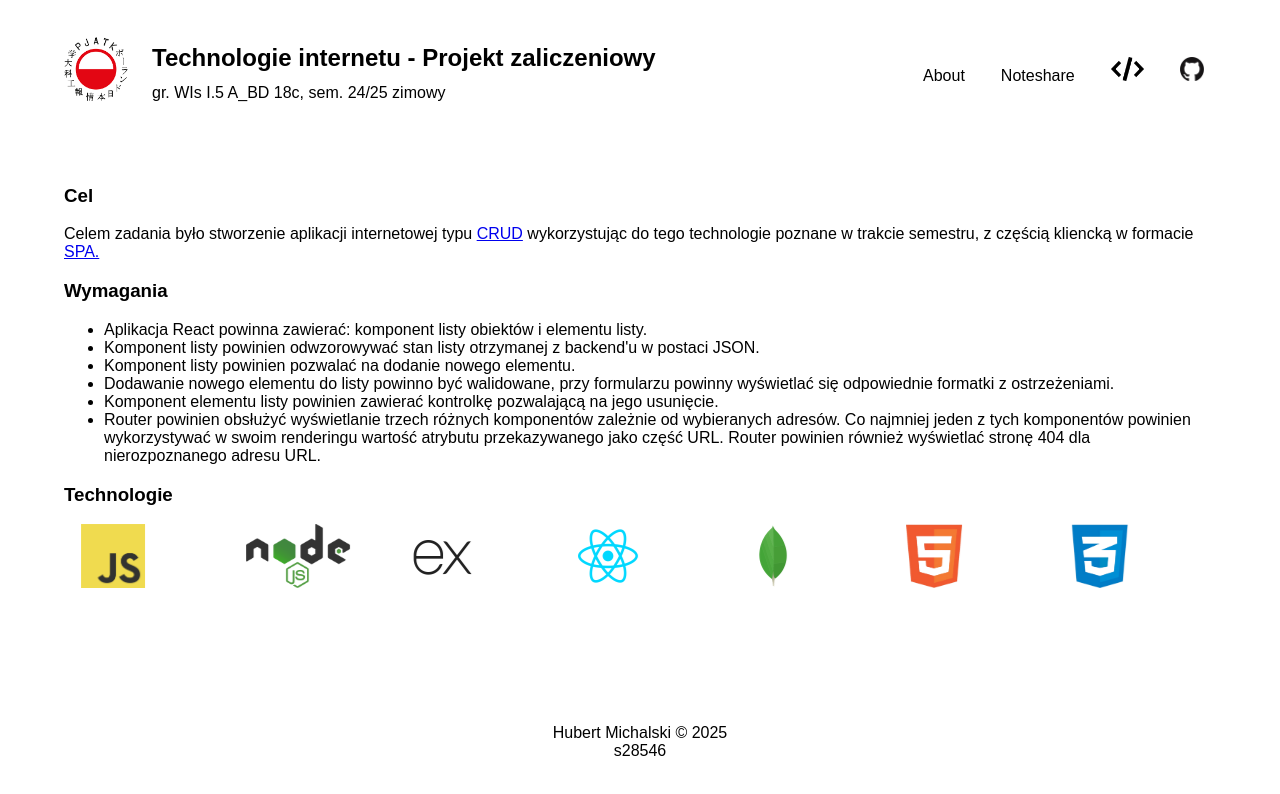
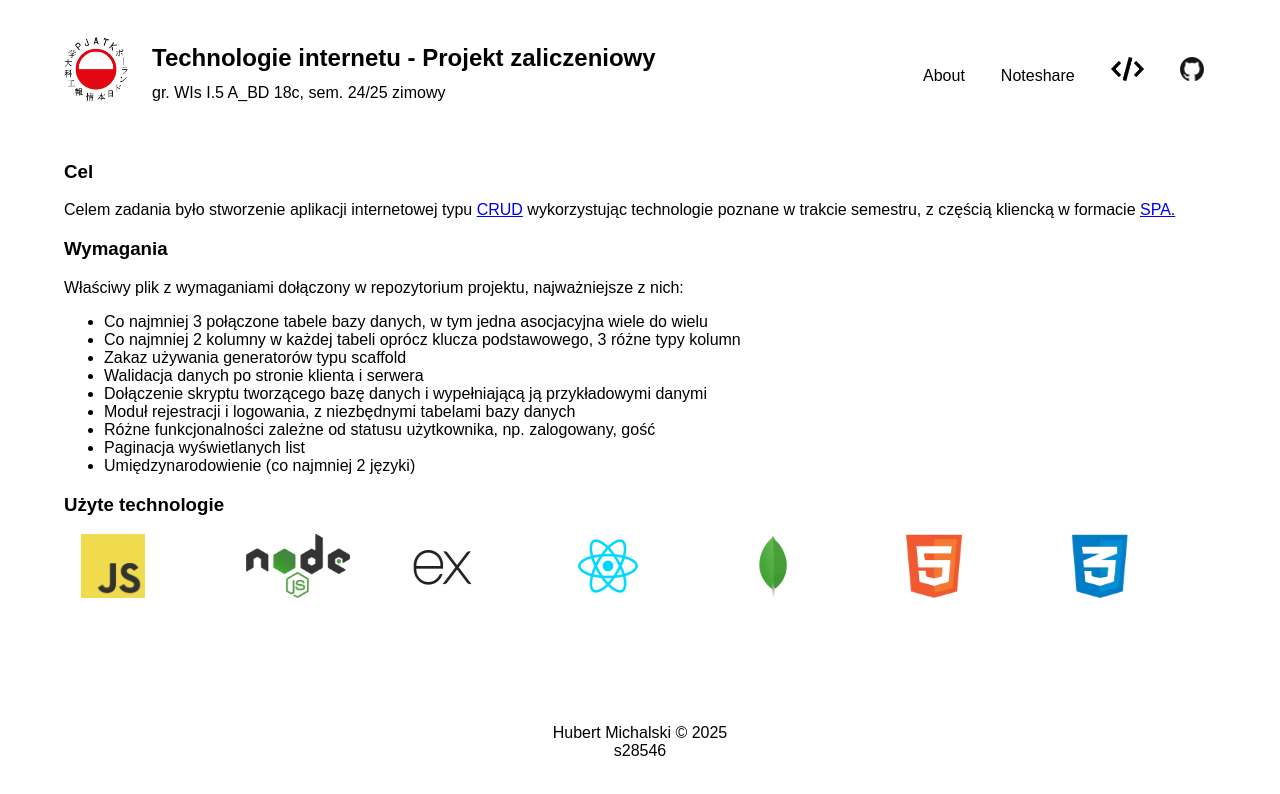
Before and after one commit to hmichalski/noteshare, a React (Create React App) app in the folder client/app/: page / in a window 1280 px wide. Shown: the top 794 px of the page. Built offline with nearby package versions, Linux system fonts and the light colour scheme; the HTML template or start-up script is replaced by a standard one.

Commit message:
updated about page

```diff
--- a/client/app/src/App.js
+++ b/client/app/src/App.js
@@ -2,7 +2,7 @@ import React from 'react';
 import { BrowserRouter, Routes, Route } from 'react-router-dom';
 
 import Layout from './components/Layout/Layout';
-import Notes from './components/Notes/Notes';
+import Notes from './components/Notes/Noteshare';
 import NotFound from './components/NotFound/NotFound';
 import About from './components/About/About';
 
@@ -12,7 +12,7 @@ function App() {
       <Routes>
         <Route path="/" element={<Layout />}>
           <Route index element={<About />} />
-          <Route path="notes" element={<Notes />} />
+          <Route path="noteshare" element={<Notes />} />
           {/* Catch-all route for 404 */}
           <Route path="*" element={<NotFound />} />
         </Route>
--- a/client/app/src/components/About/About.js
+++ b/client/app/src/components/About/About.js
@@ -6,32 +6,24 @@ function About() {
             <h3>Cel</h3>
             <p>
                   Celem zadania było stworzenie aplikacji internetowej typu <a href="https://en.wikipedia.org/wiki/Create,_read,_update_and_delete">CRUD</a>
-                  &nbsp;wykorzystując do tego technologie poznane w trakcie semestru, z częścią kliencką w formacie <a href="https://en.wikipedia.org/wiki/Single-page_application">SPA.</a>
+                  &nbsp;wykorzystując technologie poznane w trakcie semestru, z częścią kliencką w formacie <a href="https://en.wikipedia.org/wiki/Single-page_application">SPA.</a>
             </p>
             <h3>Wymagania</h3>
+            <p>
+                  Właściwy plik z wymaganiami dołączony w repozytorium projektu, najważniejsze z nich:
+            </p>
             <ul>
-              <li>
-                    Aplikacja React powinna zawierać: komponent listy obiektów i elementu listy.
-              </li>
-              <li>
-                    Komponent listy powinien odwzorowywać stan listy otrzymanej z backend'u w postaci JSON.
-              </li>
-              <li>
-                    Komponent listy powinien pozwalać na dodanie nowego elementu.
-              </li>
-              <li>
-                    Dodawanie nowego elementu do listy powinno być walidowane, przy formularzu powinny wyświetlać się odpowiednie formatki z ostrzeżeniami.
-              </li>
-              <li>
-                    Komponent elementu listy powinien zawierać kontrolkę pozwalającą na jego usunięcie.
-              </li>
-              <li>
-                    Router powinien obsłużyć wyświetlanie trzech różnych komponentów zależnie od wybieranych adresów.
-                    Co najmniej jeden z tych komponentów powinien wykorzystywać w swoim renderingu wartość atrybutu przekazywanego
-                    jako część URL. Router powinien również wyświetlać stronę 404 dla nierozpoznanego adresu URL.
-              </li>
+              <li>Co najmniej 3 połączone tabele bazy danych, w tym jedna asocjacyjna wiele do wielu</li>
+              <li>Co najmniej 2 kolumny w każdej tabeli oprócz klucza podstawowego, 3 różne typy kolumn</li>
+              <li>Zakaz używania generatorów typu scaffold</li>
+              <li>Walidacja danych po stronie klienta i serwera</li>
+              <li>Dołączenie skryptu tworzącego bazę danych i wypełniającą ją przykładowymi danymi</li>
+              <li>Moduł rejestracji i logowania, z niezbędnymi tabelami bazy danych</li>
+              <li>Różne funkcjonalności zależne od statusu użytkownika, np. zalogowany, gość</li>
+              <li>Paginacja wyświetlanych list</li>
+              <li>Umiędzynarodowienie (co najmniej 2 języki)</li>
             </ul>
-            <h3>Technologie</h3>
+            <h3>Użyte technologie</h3>
             <Carousel/>
         </>
     );
--- a/client/app/src/components/Layout/Layout.css
+++ b/client/app/src/components/Layout/Layout.css
@@ -47,8 +47,6 @@ header, main, footer {
 }
 
 main {
-    margin-top: 24px;
-    margin-bottom: 24px;
     flex: 1;
 }
 
--- a/client/app/src/components/Layout/Layout.js
+++ b/client/app/src/components/Layout/Layout.js
@@ -17,7 +17,7 @@ function Layout() {
             <Link to="/">About</Link>
           </button>
           <button>
-            <Link to="/notes">Noteshare</Link>
+            <Link to="/noteshare">Noteshare</Link>
           </button>
           <button>
             <a href="https://github.com/hmichalski/noteshare" target="_blank" rel="noreferrer">
--- a/client/app/src/components/Notes/Notes.js
+++ b/client/app/src/components/Notes/Noteshare.js
@@ -1,9 +1,9 @@
 import NotesList from '../NotesList/NotesList';
 
-function Notes() {
+function Noteshare() {
     return (
         <NotesList />
     )
 }
 
-export default Notes;
+export default Noteshare;
```
